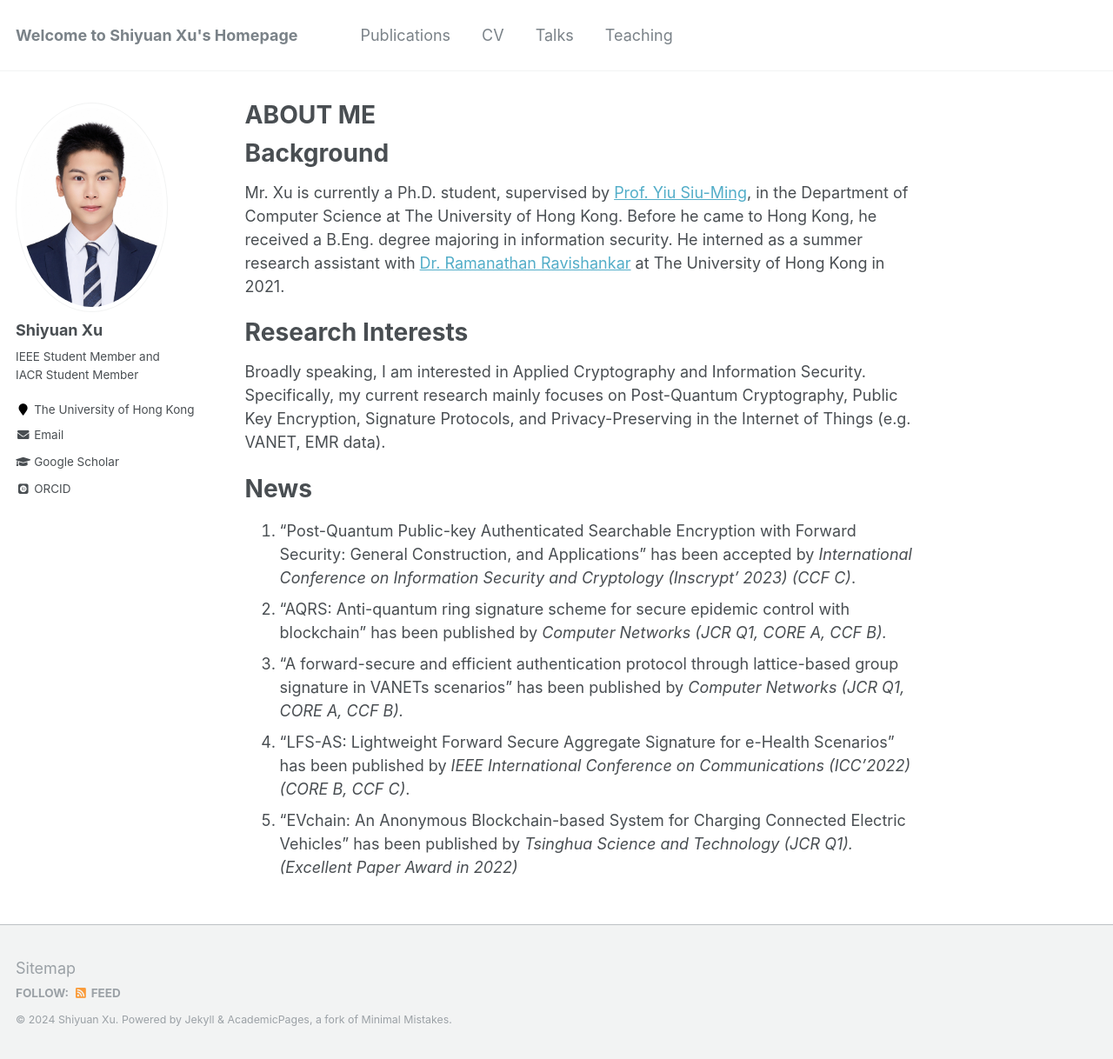
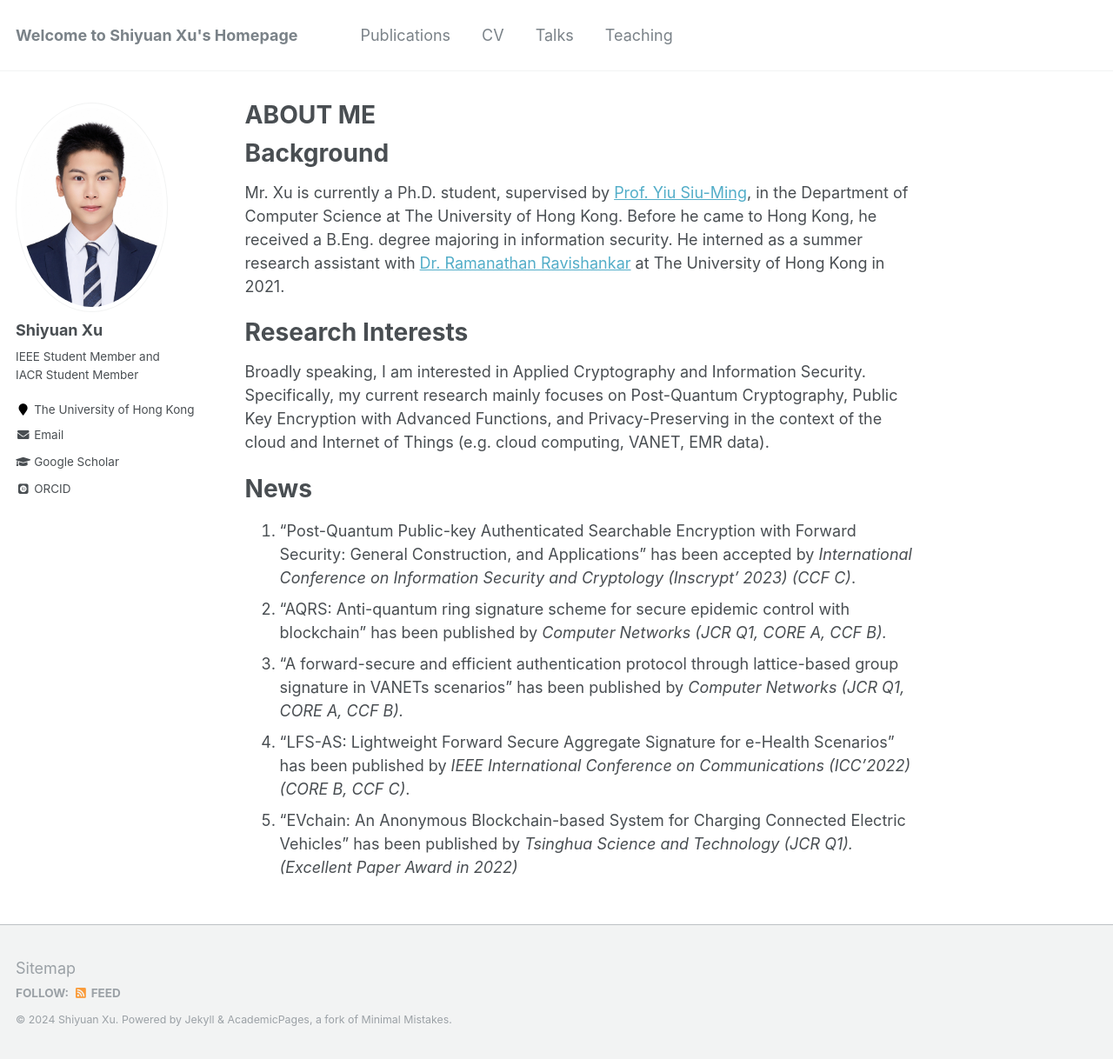
Before and after one commit to shiyuanjack/shiyuanjack.github.io, a Jekyll site: the page built from _pages/about.md, in a window 1280 px wide and 1218 px high. Shown: the whole window at 87% size. Built offline with Jekyll 4.4.1, drawn with Linux system fonts in a browser that asks for light colours; some web fonts are replaced.

Commit message:
Update about.md

```diff
--- a/_pages/about.md
+++ b/_pages/about.md
@@ -15,7 +15,7 @@ Mr. Xu is currently a Ph.D. student, supervised by [Prof. Yiu Siu-Ming](https://
 
 Research Interests
 ======
-Broadly speaking, I am interested in Applied Cryptography and Information Security. Specifically, my current research mainly focuses on Post-Quantum Cryptography, Public Key Encryption, Signature Protocols, and Privacy-Preserving in the Internet of Things (e.g. VANET, EMR data).
+Broadly speaking, I am interested in Applied Cryptography and Information Security. Specifically, my current research mainly focuses on Post-Quantum Cryptography, Public Key Encryption with Advanced Functions, and Privacy-Preserving in the context of the cloud and Internet of Things (e.g. cloud computing, VANET, EMR data).
 
 News
 ======
```
